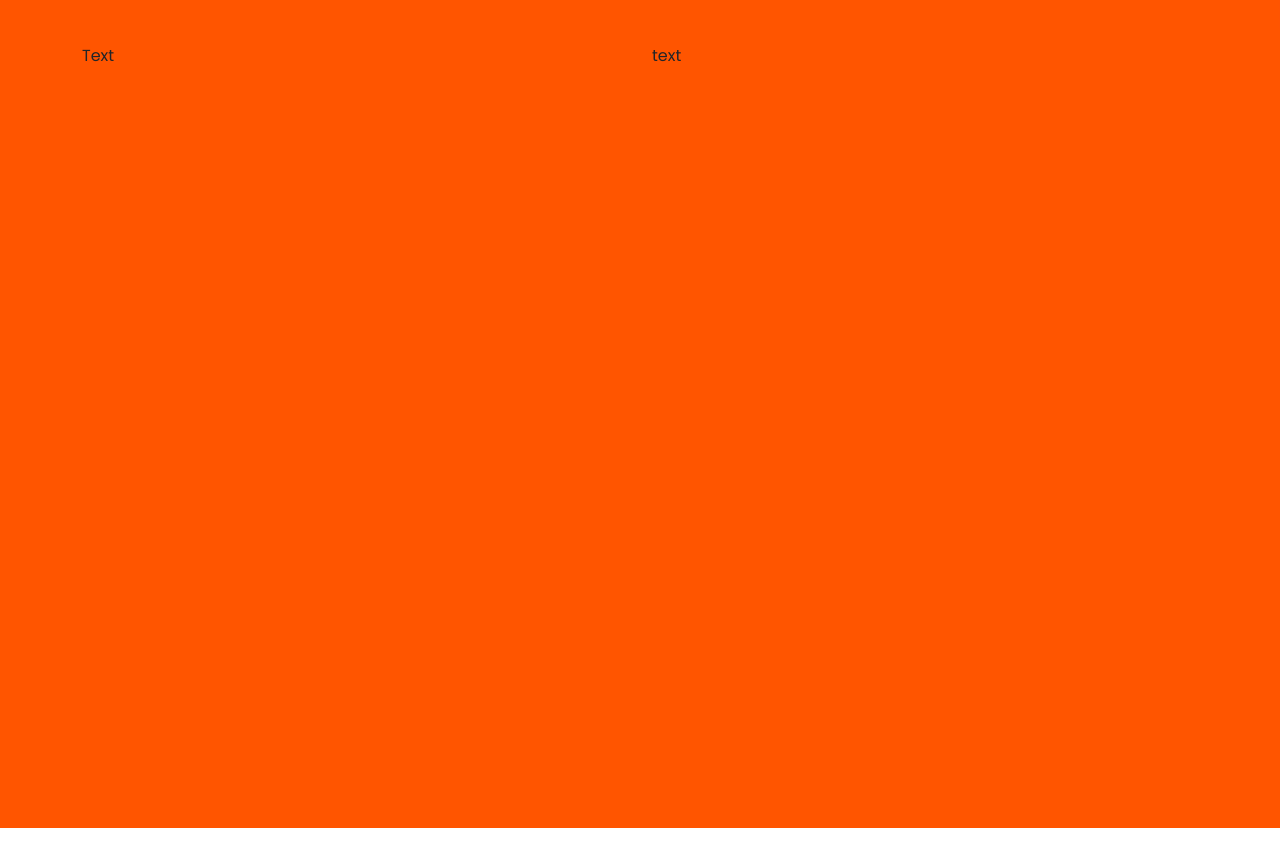
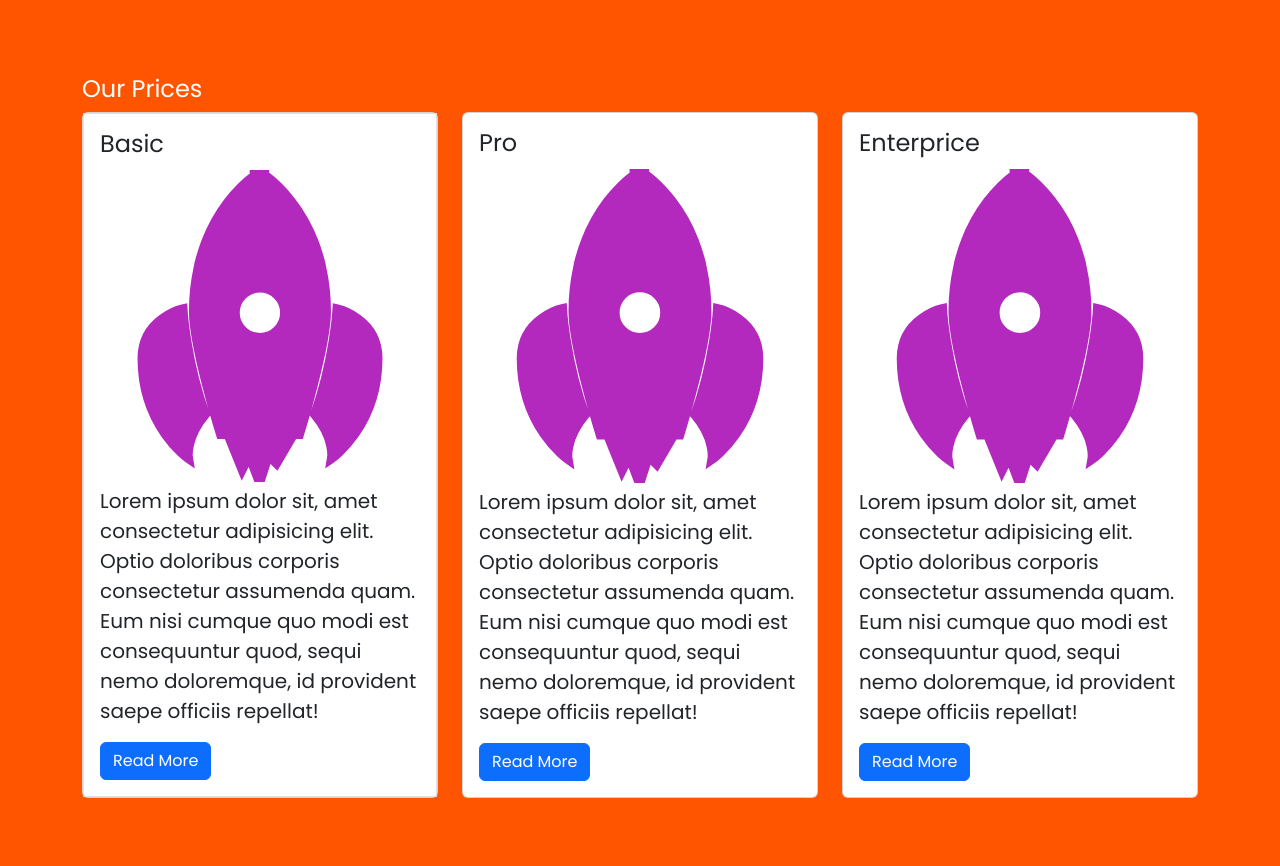
Before and after one commit to Thebeatkicks/bootstrap-test2, a plain HTML site: page index.html in a window 1280 px wide. Shown: the part 778-1644 px from the top of the page. Before the commit the page ends 1606 px from the top, so only its background shows below. Drawn offline with nearby package versions, Linux system fonts and the light colour scheme.

Commit message:
added cards, some links, and styling

```diff
--- a/index.html
+++ b/index.html
@@ -13,21 +13,21 @@
 </head>
 <body>
     <nav class="navbar navbar-expand-lg fixed-top" style="background-color: #ff5500;">
-        <div class="container"style="background-color: #ff5500;">
-          <a class="navbar-brand" href="#">BootSTRAPtest</a>
+        <div class="container" style="background-color: #ff5500;">
+          <a class="navbar-brand font-nav-brand" href="#">BootSTRAPtest</a>
           <button class="navbar-toggler" type="button" data-bs-toggle="collapse" data-bs-target="#navbarNav" aria-controls="navbarNav" aria-expanded="false" aria-label="Toggle navigation">
             <span class="navbar-toggler-icon"></span>
           </button>
           <div class="collapse navbar-collapse justify-content-end" id="navbarNav">
             <ul class="navbar-nav">
               <li class="nav-item">
-                <a class="nav-link active" aria-current="page" href="#">Home</a>
+                <a class="nav-link font-nav" aria-current="page" href="#">Home</a>
               </li>
               <li class="nav-item">
-                <a class="nav-link" href="#">Features</a>
+                <a class="nav-link font-nav" href="#">Features</a>
               </li>
               <li class="nav-item">
-                <a class="nav-link" href="#">Pricing</a>
+                <a class="nav-link font-nav" href="#pricing">Pricing</a>
               </li>
             </ul>
           </div>
@@ -48,13 +48,43 @@
             </div>
             <svg xmlns="http://www.w3.org/2000/svg" viewBox="0 0 1440 320"><path fill="#ff5500" fill-opacity="1" d="M0,192L120,0L240,128L360,160L480,288L600,160L720,96L840,160L960,64L1080,192L1200,0L1320,32L1440,224L1440,320L1320,320L1200,320L1080,320L960,320L840,320L720,320L600,320L480,320L360,320L240,320L120,320L0,320Z"></path></svg>
       </header>
-      <section>
-        <div class="container pt-3">
-            <div class="row align-items-center justify-content-center">
-                <div class="col-md-6">Text</div>
-                <div class="col-md-6">text</div>
-            </div>
-        </div>
+      <section id="pricing">
+        <div class="container pt-5">
+          <h4>Our Prices</h4>
+          <div class="row">
+              <div class="col">
+                  <div class="card">
+                      <div class="card-body border">
+                          <h4 class="card-title ">Basic</h4>
+                          <img src="images/rocket-svgrepo-com (1).svg" class="img-thumbnail" style="border: none;">
+
+                          <p class="card-text">Lorem ipsum dolor sit, amet consectetur adipisicing elit. Optio doloribus corporis consectetur assumenda quam. Eum nisi cumque quo modi est consequuntur quod, sequi nemo doloremque, id provident saepe officiis repellat!</p>
+                          <button class="btn btn-primary">Read More</button>
+                      </div>
+                  </div>
+              </div>
+              <div class="col">
+                  <div class="card">
+                      <div class="card-body">
+                          <h4 class="card-title">Pro</h4>
+                          <img src="images/rocket-svgrepo-com (1).svg" class="img-thumbnail" style="border: none;">
+                          <p class="card-text">Lorem ipsum dolor sit, amet consectetur adipisicing elit. Optio doloribus corporis consectetur assumenda quam. Eum nisi cumque quo modi est consequuntur quod, sequi nemo doloremque, id provident saepe officiis repellat!</p>
+                          <button class="btn btn-primary">Read More</button>
+                      </div>
+                  </div>
+              </div>
+              <div class="col">
+                  <div class="card">
+                      <div class="card-body">
+                          <h4 class="card-title">Enterprice</h4>
+                          <img src="images/rocket-svgrepo-com (1).svg" class="img-thumbnail" style="border: none;">
+                          <p class="card-text">Lorem ipsum dolor sit, amet consectetur adipisicing elit. Optio doloribus corporis consectetur assumenda quam. Eum nisi cumque quo modi est consequuntur quod, sequi nemo doloremque, id provident saepe officiis repellat!</p>
+                          <button class="btn btn-primary">Read More</button>
+                      </div>
+                  </div>
+              </div>
+          </div>
+      </div>
       </section>
 
 </body>
--- a/styles/index.css
+++ b/styles/index.css
@@ -26,5 +26,22 @@ h2 {
 
 section {
     background-color: #ff5500;
-    min-height: 100vh;
+    font-size: 1.25rem;
+    color: #ffff;
+    font-weight: 400;
+    font-style: normal;
+    margin: -0.1rem;
+    padding-bottom: 5rem;
 }
+
+.font-nav {
+    color: #fff;
+    font-weight: 400;
+    font-size: 1.1rem;
+}
+
+.font-nav-brand {
+    color: #fff;
+    font-weight: 600;
+    font-size: 1.5rem;
+}
```
